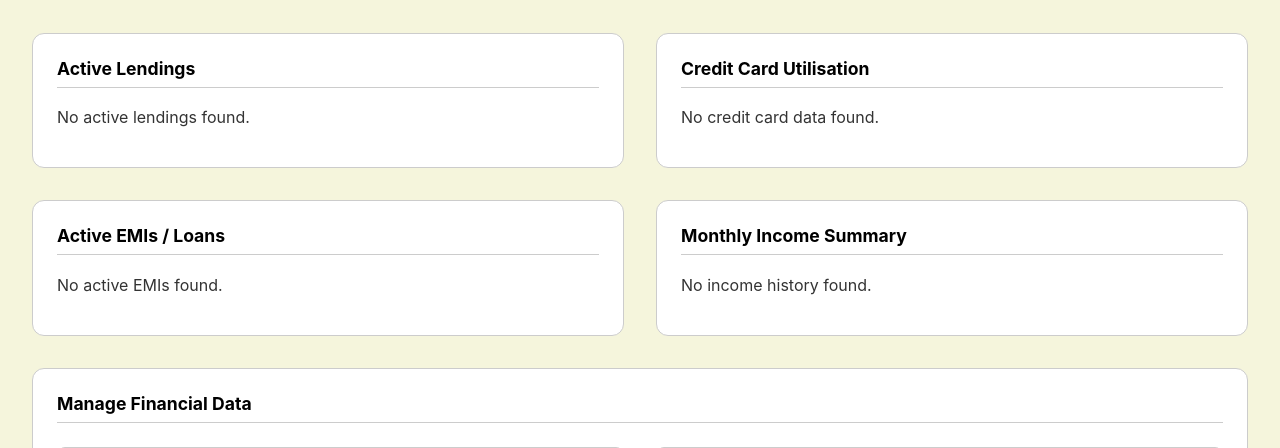
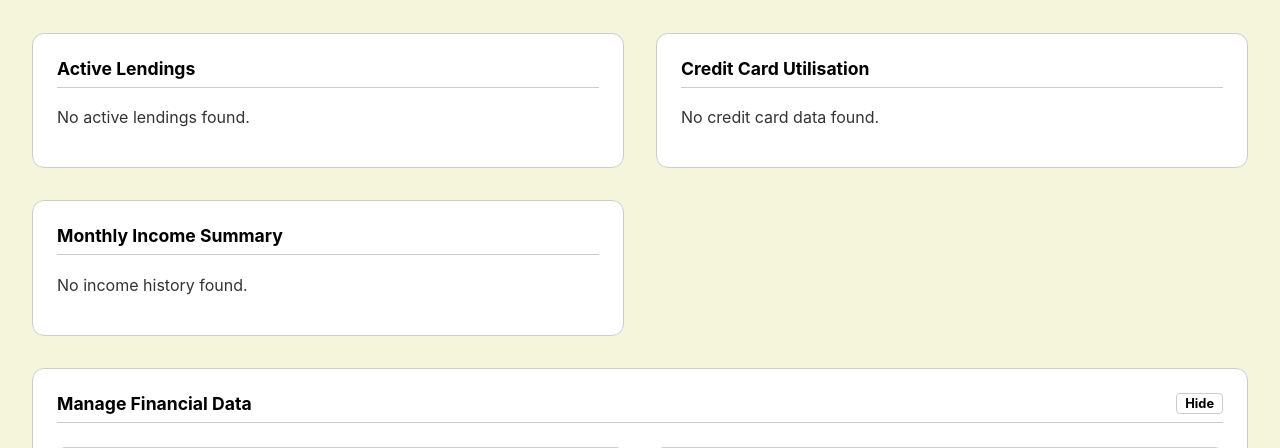
Before and after one commit to MdSujan99/finance-dashboard, a FastAPI app: page /dashboard in a window 1280 px wide. Shown: the part 225-673 px from the top of the page. Run offline with FastAPI, Linux system fonts and the light colour scheme; some libraries are stand-ins or nearby versions.

Commit message:
UI: Disable EMI section rendering & add collapsible 'Manage' section
- Commented out Active EMIs section in HTML
- Added toggle logic and clickable header for Manage Financial Data section

```diff
--- a/templates/dashboard.html
+++ b/templates/dashboard.html
@@ -197,6 +197,7 @@
             {% endif %}
         </div>
 
+        {#
         <!-- Active EMIs -->
         <div class="section">
             <h2>Active EMIs / Loans</h2>
@@ -223,6 +224,7 @@
             <p style="color: var(--text-dim)">No active EMIs found.</p>
             {% endif %}
         </div>
+        #}
 
         <!-- Monthly Income -->
         <div class="section">
@@ -253,9 +255,12 @@
     </div> <!-- Close dashboard-content -->
 
     <div class="section" style="margin-top: 2rem;">
-        <h2 style="margin-bottom: 1.5rem;">Manage Financial Data</h2>
+        <h2 style="margin-bottom: 1.5rem; cursor: pointer; display: flex; justify-content: space-between; align-items: center;" onclick="toggleManageSection()">
+            Manage Financial Data
+            <span id="manage-toggle-icon" style="font-size: 0.8rem; border: 1px solid var(--border); padding: 2px 8px; border-radius: 4px;">Hide</span>
+        </h2>
 
-        <div class="section-grid">
+        <div id="manage-section-content" class="section-grid">
             <!-- Update Balances -->
             <div style="background: rgba(0,0,0,0.02); padding: 1rem; border-radius: 8px; border: 1px solid var(--border);">
                 <h3 style="font-size: 0.9rem; margin-top: 0;">Update Account Balances</h3>
@@ -445,6 +450,18 @@
         select.addEventListener('change', (e) => {
             updateChart(e.target.value);
         });
+
+        function toggleManageSection() {
+            const content = document.getElementById('manage-section-content');
+            const icon = document.getElementById('manage-toggle-icon');
+            if (content.style.display === 'none') {
+                content.style.display = 'grid';
+                icon.innerText = 'Hide';
+            } else {
+                content.style.display = 'none';
+                icon.innerText = 'Show';
+            }
+        }
     </script>
 
 </body>
```
